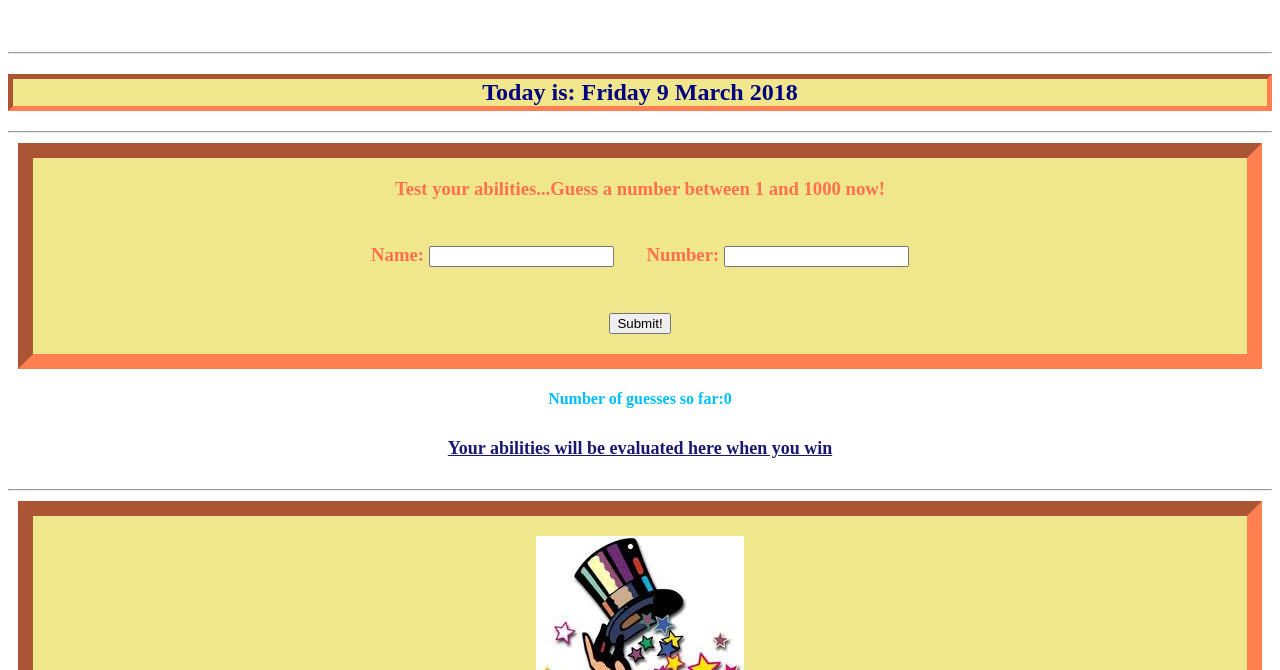
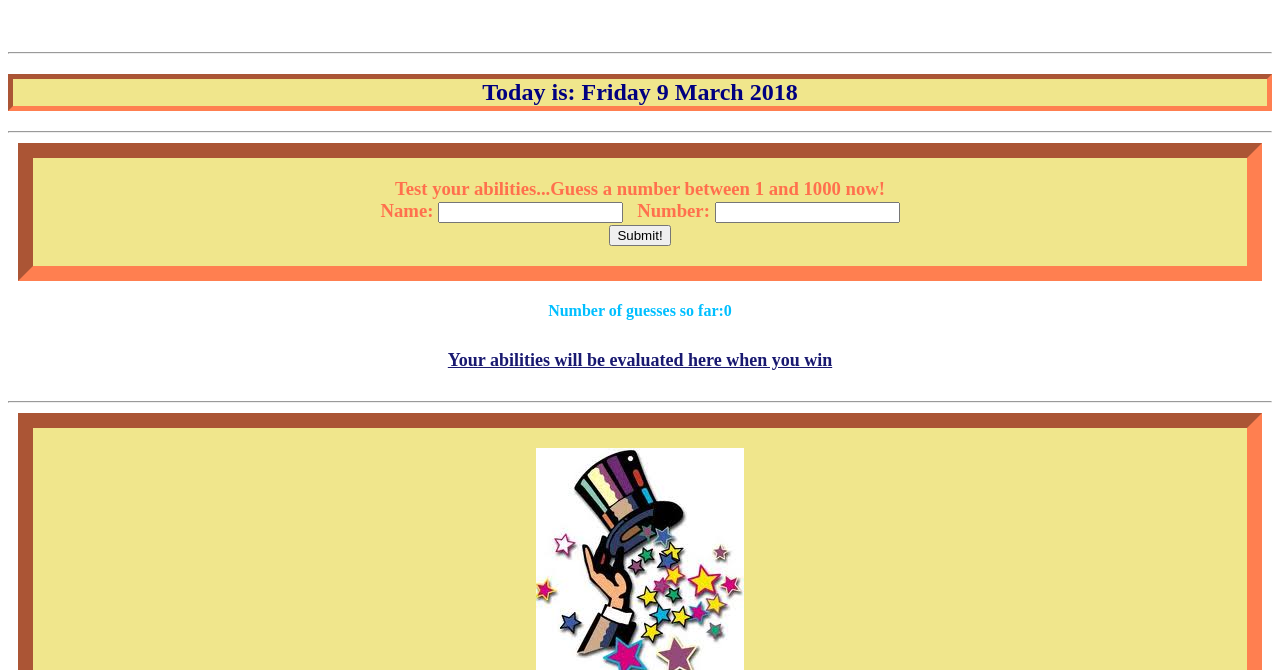
Before and after one commit to swfl20/smallJSproj, a plain HTML site: page small JS project/index.html in a window 1280 px wide. Shown: the part 130-800 px from the top of the page. Drawn offline with Linux system fonts and the light colour scheme.

Commit message:
Update index.html

```diff
--- a/small JS project/index.html
+++ b/small JS project/index.html
@@ -26,10 +26,10 @@
 		<!--game form starts here-->
 		<form name="gameForm;" action="">
 
-		<h3>Test your abilities...Guess a number between 1 and 1000 now!<br><br><br>
+			<h3>Test your abilities...Guess a number between 1 and 1000 now!<br />
 
-			Name: <input name="name" id="name" type="text" onchange='checkName( this.value );'> &nbsp; &nbsp; &nbsp;
-			Number: <input name="number" id="number" type="text" onchange='checkNumber( this.value );'><br><br><br>
+				Name: <input name="name" id="name" type="text" onchange='checkName( this.value );'> &nbsp;
+				Number: <input name="number" id="number" type="text" onchange='checkNumber( this.value );'><br />
 
 				<input type="button" value="Submit!" onclick="updateGuesses();">
 			</h3>
@@ -38,9 +38,10 @@
 			<h5>Your abilities will be evaluated here when you win</h5>
 			<h4><span id="show"> </span></h4>
 			<hr />
+
 			<!-- image taken from http://www.google.co.uk/imgres?q=magic&hl=en&safe=off&biw=1366&bih=569&gbv=2&tbm=isch&tbnid=6sYSk5w3XlU7NM:&imgrefurl=http://kingsfleetps.onesuffolk.net/blog/ksa-magic-show-ks1/&docid=y8ZEe2WJ-1oQbM&imgurl=http://kingsfleetps.onesuffolk.net/assets/Magic.jpg&w=304&h=355&ei=z1XnTsqjLM-38QPvrcmRCg&zoom=1&iact=rc&dur=461&sig=105833894399140751994&page=1&tbnh=163&tbnw=140&start=0&ndsp=12&ved=1t:429,r:3,s:0&tx=70&ty=95-->
-		<h3><img src="images\image.jpg" alt="guess"><br>
-		    <input type="reset" value="Reset" onclick="location.reload()">
+			<h3><img src="images\image.jpg" alt="guess"><br />
+			    <input type="reset" value="Reset" onclick="location.reload();">
 			</h3>
 
 		</form>
```
Lines whose indentation alone changed are shown as unchanged.
